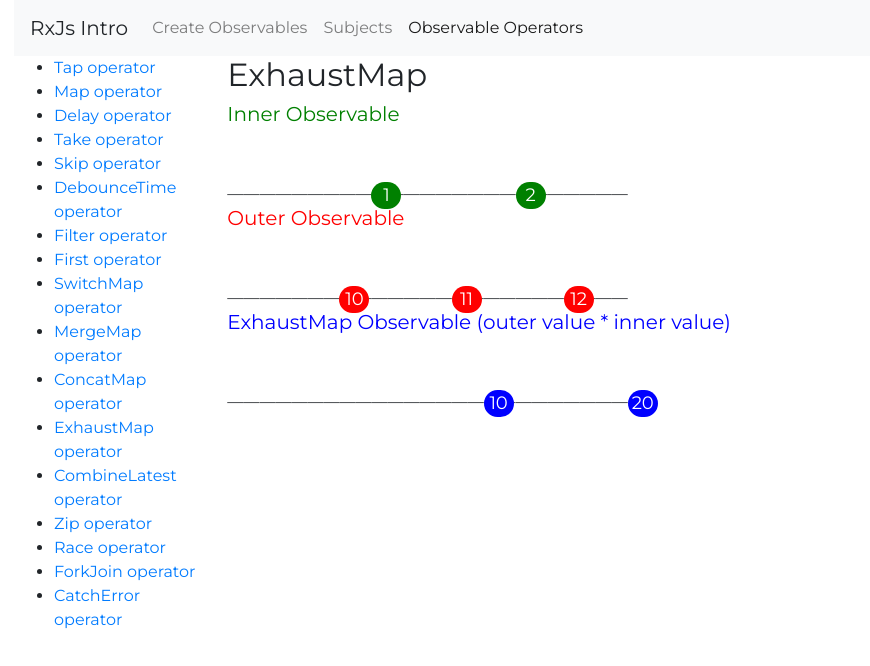
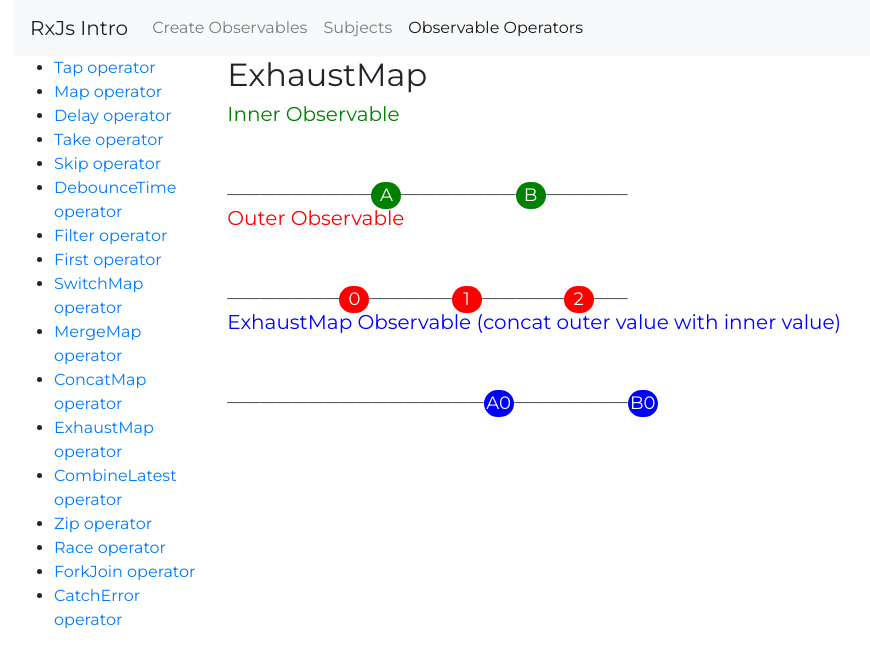
Before and after one commit to fgambarino/rxjs-intro, an Angular app: page /observable-operators/exhaust-map-operator in a window 1280 px wide. Shown: the top 666 px of the page, without its empty margins (1-871 px from the left). Built offline with nearby package versions, Linux system fonts and the light colour scheme.

Commit message:
More meaningful values on maps (#11)
* a little improvement in styles

* concat letters / number is a better choice than arithmetic

* updated exhaust-map

Co-authored-by: Federico Gambarino <federico.gambarino@deltatre.it>

```diff
--- a/src/app/components/exhaust-map-operator/exhaust-map-operator.component.html
+++ b/src/app/components/exhaust-map-operator/exhaust-map-operator.component.html
@@ -20,7 +20,7 @@
 <div class="row">
   <div class="col">
     <app-show-obs-marbles
-      title="ExhaustMap Observable (outer value * inner value)"
+      title="ExhaustMap Observable (concat outer value with inner value)"
       color="blue"
       [observableInput]="newObservable$"
     ></app-show-obs-marbles>
--- a/src/app/components/exhaust-map-operator/exhaust-map-operator.component.ts
+++ b/src/app/components/exhaust-map-operator/exhaust-map-operator.component.ts
@@ -17,15 +17,15 @@ export class ExhaustMapOperatorComponent implements OnInit {
   ngOnInit() {
     this.sourceObservable$ = interval(1400).pipe(
       take(5),
-      map((i) => i + 10)
+      map((i) => i.toString())
     );
     this.sourceObservable2$ = interval(1800).pipe(
       take(3),
-      map((i) => i + 1)
+      map((i) => 'ABC'[i])
     );
     this.newObservable$ = this.sourceObservable$.pipe(
       exhaustMap((outer) =>
-        this.sourceObservable2$.pipe(map((inner) => inner * outer))
+        this.sourceObservable2$.pipe(map((inner) => inner + outer))
       )
     );
   }
```
